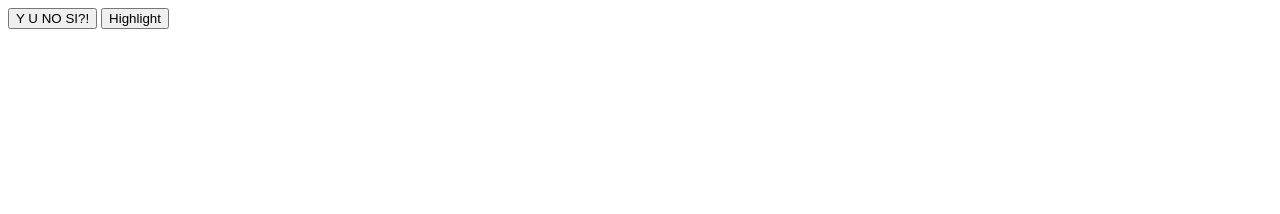
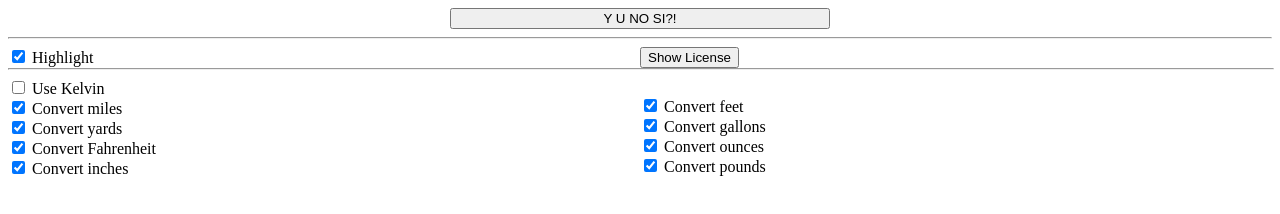
Before and after one commit to rtfb/yunosi, a browser extension: page yunosi.html in a window 1280 px wide. Drawn offline with Linux system fonts and the light colour scheme.

Commit message:
Sketch out a proper UI

```diff
--- a/yunosi.html
+++ b/yunosi.html
@@ -15,6 +15,22 @@
             width: 75px;
             height: 75px;
         }
+
+        input.center {
+            display: block;
+            margin: 0 auto;
+            width: 30%;
+        }
+
+        div.left {
+            width: 50%;
+            float: left;
+        }
+
+        div.right {
+            width: 50%;
+            float: right;
+        }
         </style>
 
         <!--
@@ -26,15 +42,121 @@
         <script src="yunosi.js"></script>
     </head>
     <body>
+    <!--
+    +----------------------------------------------------+
+    |                                                    |
+    |                [Y U NO SI?!]                       |
+    |                                                    |
+    + - [v Options] - - - - - - - - - - - - - - - - - - -+
+    |                                                    |
+    | [x] Highlight              [Show license]          |
+    |                                                    |
+    + - - - - - - - - - - - - - - - - - - - - - - - - - -+
+    |                                                    |
+    | [ ] Use Kelvin                                     |
+    |                                                    |
+    | [x] Convert miles       [x] Convert feet           |
+    |                                                    |
+    | [x] Convert yards       [x] Convert gallons        |
+    |                                                    |
+    | [x] Convert Fahrenheit  [x] Convert ounces         |
+    |                                                    |
+    | [x] Convert inches      [x] Convert pounds         |
+    |                                                    |
+    +----------------------------------------------------+
+    -->
         <input
+            class="center"
             id="deimperialize"
             type="button"
             value="Y U NO SI?!"
             />
-        <input
-            id="highlight"
-            type="button"
-            value="Highlight"
-            />
+        <hr />
+
+        <div class="left">
+            <input
+                id="highlight"
+                type="checkbox"
+                checked="checked"
+                />
+                Highlight
+            <br />
+        </div>
+        <div class="right">
+            <input
+                id="show-license"
+                type="button"
+                value="Show License"
+                />
+        </div>
+        <hr style="width: 100%;" />
+
+        <div class="left">
+            <input
+                id="use-kelvin"
+                type="checkbox"
+                />
+                Use Kelvin
+            <br />
+            <input
+                id="convert-miles"
+                type="checkbox"
+                checked="checked"
+                />
+                Convert miles
+            <br />
+            <input
+                id="convert-yards"
+                type="checkbox"
+                checked="checked"
+                />
+                Convert yards
+            <br />
+            <input
+                id="convert-fahrenheit"
+                type="checkbox"
+                checked="checked"
+                />
+                Convert Fahrenheit
+            <br />
+            <input
+                id="convert-inches"
+                type="checkbox"
+                checked="checked"
+                />
+                Convert inches
+            <br />
+        </div>
+        <div class="right">
+            <br />
+            <input
+                id="convert-feet"
+                type="checkbox"
+                checked="checked"
+                />
+                Convert feet
+            <br />
+            <input
+                id="convert-gallons"
+                type="checkbox"
+                checked="checked"
+                />
+                Convert gallons
+            <br />
+            <input
+                id="convert-ounces"
+                type="checkbox"
+                checked="checked"
+                />
+                Convert ounces
+            <br />
+            <input
+                id="convert-pounds"
+                type="checkbox"
+                checked="checked"
+                />
+                Convert pounds
+            <br />
+        </div>
     </body>
 </html>
```
